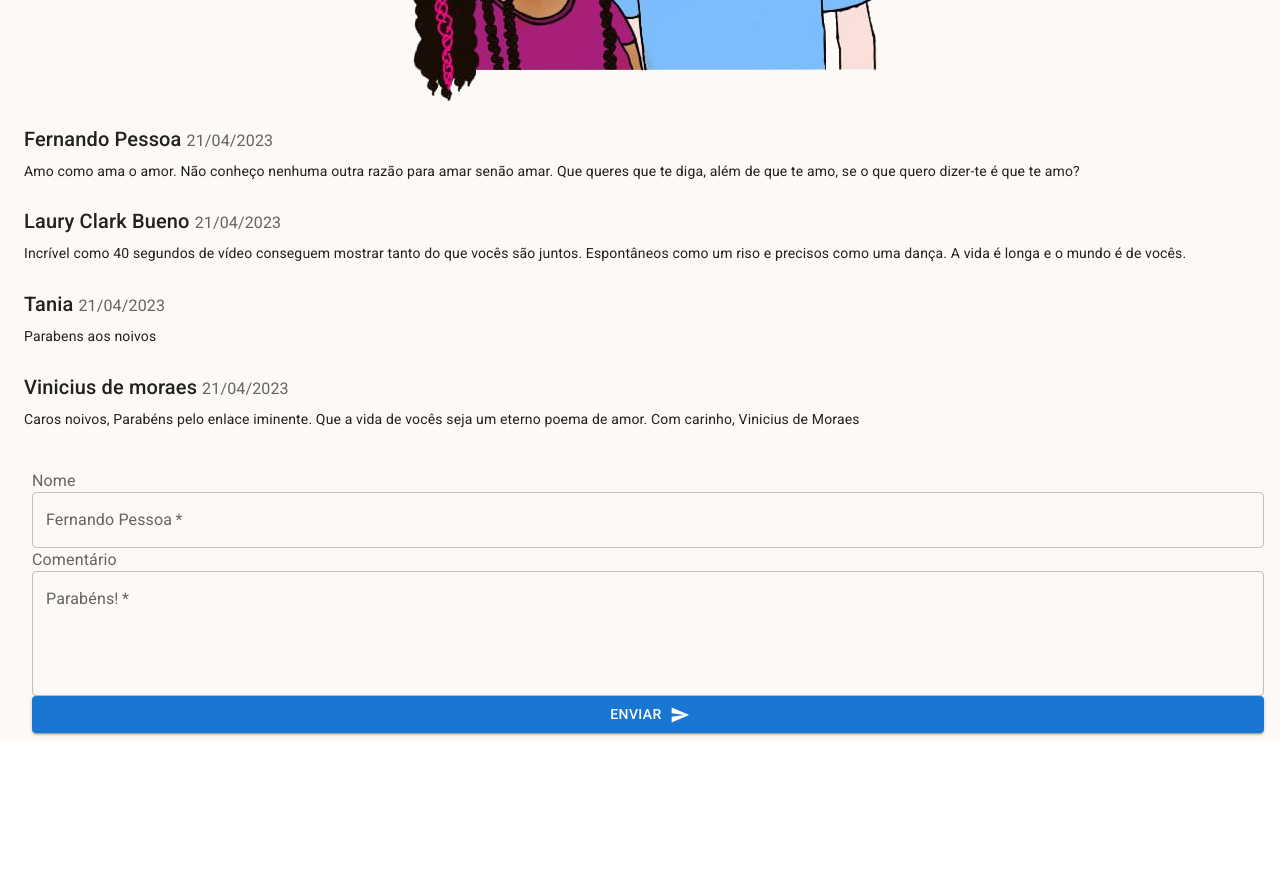
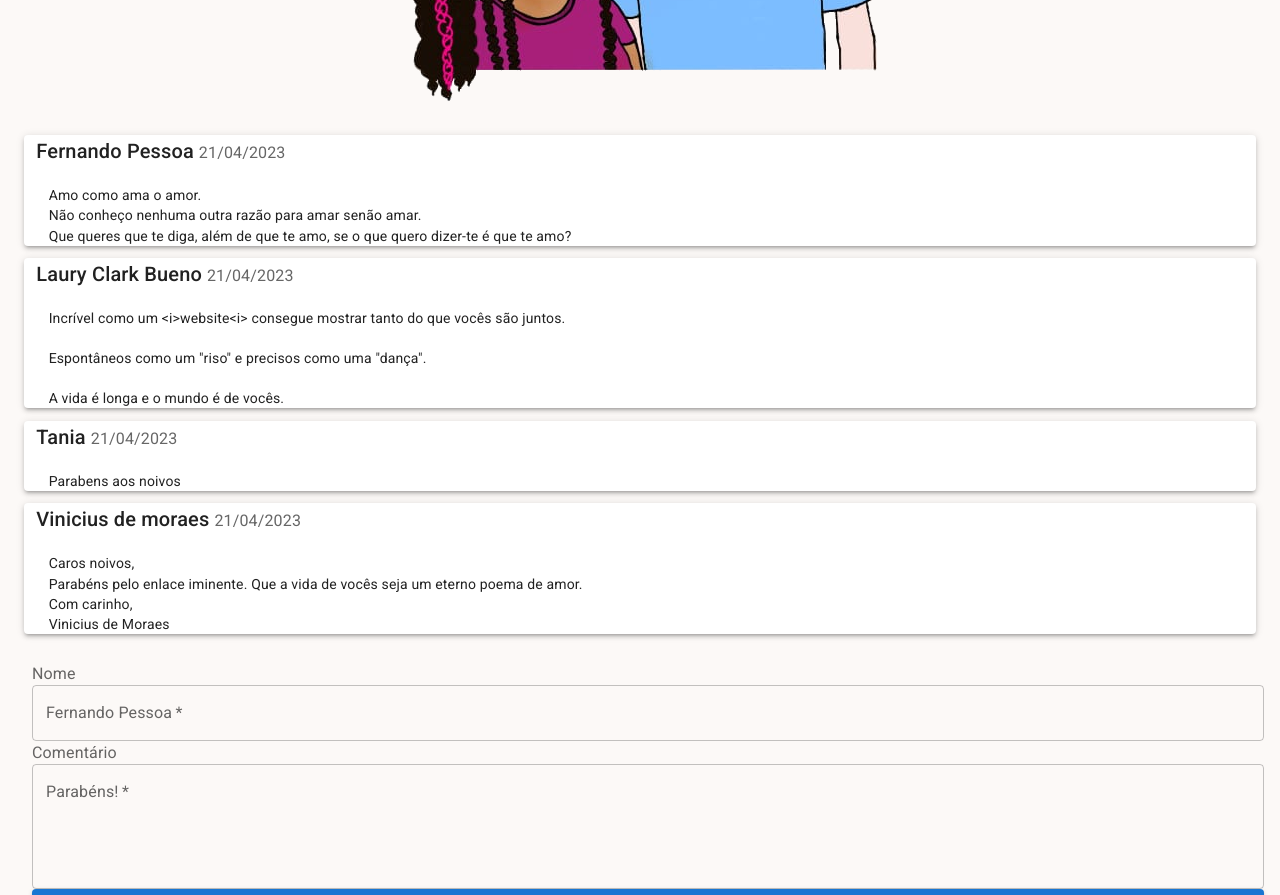
Before and after one commit to LucasDelboni/wedding, a React (Create React App) app: page / in a window 1280 px wide. Shown: the part 6140-7035 px from the top of the page. Before the commit the page ends 6881 px from the top, so only its background shows below. Built offline with nearby package versions, Linux system fonts and the light colour scheme.

Commit message:
melhorando comentarios

```diff
--- a/src/sections/Comments.jsx
+++ b/src/sections/Comments.jsx
@@ -1,4 +1,4 @@
-import { Button, FormControl, FormLabel, List, TextField, Typography } from "@mui/material";
+import { Button, FormControl, FormLabel, List, Paper, TextField, Typography } from "@mui/material";
 import SendIcon from '@mui/icons-material/Send';
 import Title from "../components/Title";
 import { useState } from "react";
@@ -11,7 +11,7 @@ const allComents = [
         date: new Date(),
     }, {
         name: 'Laury Clark Bueno',
-        comment: 'Incrível como 40 segundos de vídeo conseguem mostrar tanto do que vocês são juntos.\n\nEspontâneos como um riso e precisos como uma dança.\n\nA vida é longa e o mundo é de vocês.',
+        comment: 'Incrível como um <i>website<\i> consegue mostrar tanto do que vocês são juntos.\n\nEspontâneos como um "riso" e precisos como uma "dança".\n\nA vida é longa e o mundo é de vocês.',
         date: new Date(),
 
     }, {
@@ -91,17 +91,21 @@ function Comment({ name, comment, date }) {
     const year = date.getFullYear()
 
     return (
-        <div style={{marginBottom: '2%'}}>
+        <Paper elevation={3} style={{marginBottom: '1%'}}>
+            <div style={{margin: '1%'}}>
                 <Typography style={{display: 'inline-block'}} variant="h6" component="div">
-                {name+' '}
+                    {name}
                 </Typography>
                 <Typography style={{display: 'inline-block', marginLeft: '5px'}} sx={{ mb: 1 }} color="text.secondary">
                     {`${day}/${month}/${year}`}
                 </Typography>
-            <Typography variant="body2">
+            </div>
+            <div style={{marginLeft: '2%', marginRight: '2%'}}>
+                <Typography variant="body2" style={{whiteSpace: 'pre-wrap'}}>
                     {comment}
                 </Typography>
             </div>
+        </Paper>
     )
 
 }
```
Lines whose indentation alone changed are shown as unchanged.
